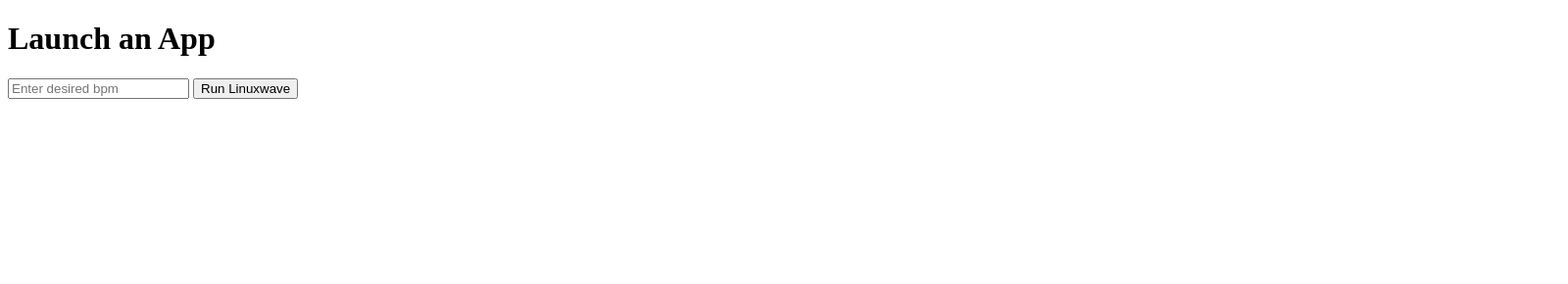
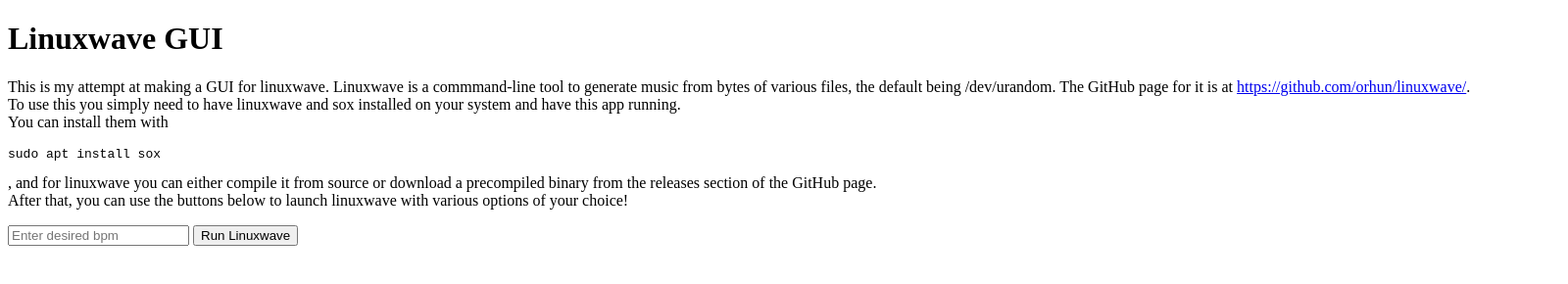
Before and after one commit to Arcmyx/linuxwavegui, an Electron app: page index.html in a window 1600 px wide. Both pictures are taken after a click on the button "Run Linuxwave". Shown: the whole page at 98% size. Drawn offline with Linux system fonts and the light colour scheme; no server answers.

Commit message:
Added nice Readme stuff and cleanup

```diff
--- a/index.html
+++ b/index.html
@@ -4,7 +4,12 @@
     <title>App Launcher</title>
   </head>
   <body>
-    <h1>Launch an App</h1>
+    <h1>Linuxwave GUI</h1>
+    <p> This is my attempt at making a GUI for linuxwave. Linuxwave is a commmand-line tool to generate music from bytes of various files, the default being /dev/urandom. The GitHub page for it is at <a href="https://github.com/orhun/linuxwave/">https://github.com/orhun/linuxwave/</a>. <br>
+    To use this you simply need to have linuxwave and sox installed on your system and have this app running. <br>
+    You can install them with <pre>sudo apt install sox</pre>, and for linuxwave you can either compile it from source or download a precompiled binary from the releases section of the GitHub page. <br>
+    After that, you can use the buttons below to launch linuxwave with various options of your choice!
+    </p>
     <input type="text" id="bpm" placeholder="Enter desired bpm" />
     <button onclick="sendCustomCommand()">Run Linuxwave</button>
     <script>
@@ -20,7 +25,7 @@
         const sampleRate = (document.getElementById("bpm").value / 144) * 24000;
         const pitch = -100 * pitchDownSemis(sampleRate, 24000);
         console.log(sampleRate);
-        const command = `linuxwave -r ${sampleRate} && sox output.wav -r 44100 output2.wav pitch ${pitch}`;
+        const command = `linuxwave -r ${sampleRate} && sox output.wav -r 44100 output2.wav pitch ${pitch} && rm output.wav && mv output2.wav output.wav`;
         if (command.trim()) {
           window.api.launchApp(command);
         }
```
